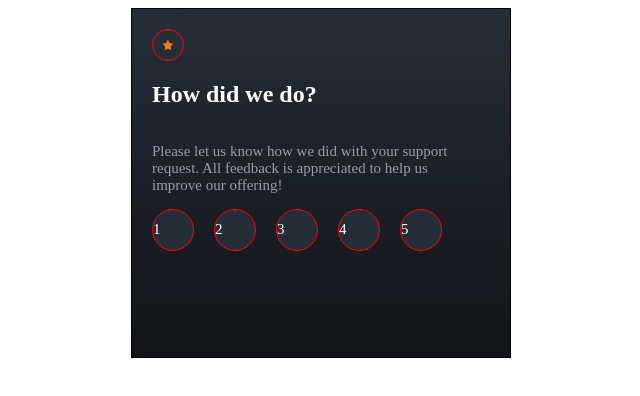
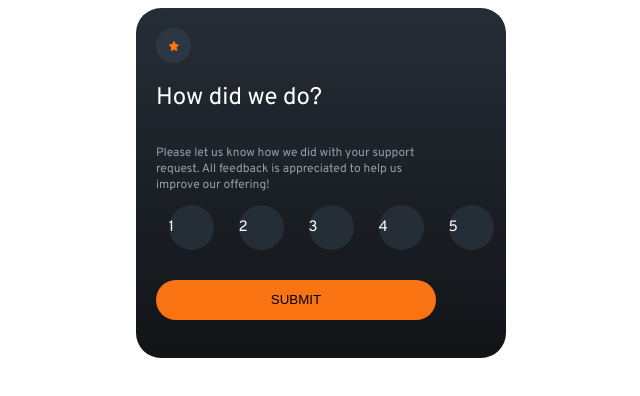
Before and after one commit to Chandramohan97/interactive-rating-component-main, a plain HTML site: page index.html in a window 1280 px wide. Shown: the whole page, without its empty margins (319-959 px from the left). Drawn offline with Linux system fonts and the light colour scheme; a web font is replaced by a local one.

Commit message:
style : incorporating fonts family and creating Submit button.

```diff
--- a/index.html
+++ b/index.html
@@ -5,6 +5,8 @@
   <meta name="viewport" content="width=device-width, initial-scale=1.0"> <!-- displays site properly based on user's device -->
 
   <link rel="icon" type="image/png" sizes="32x32" href="./images/favicon-32x32.png">
+  <link href="https://fonts.googleapis.com/css2?family=Hanken+Grotesk&family=Inder&family=Overpass&display=swap" rel="stylesheet">
+
   <link rel="stylesheet" href="./styles.css">
 
   <title>Frontend Mentor | Interactive rating component</title>
@@ -15,9 +17,9 @@
     <div class="logo">
       <img src="./images/icon-star.svg" alt="Star-sign">
     </div>
-    <h2 style="color:hsl(0, 0%, 100%);">How did we do?</h2>
+    <h2 style="color:hsl(0, 0%, 100%);font-weight:400;">How did we do?</h2>
 
-    <p>Please let us know how we did with your support
+    <p style="font-size:12px;">Please let us know how we did with your support
     request. All feedback is appreciated to help us
     improve our offering!</p>
 
@@ -41,6 +43,8 @@
 
     </div>
 
+    <input type="button" value="SUBMIT">
+
   </div>
 
 
--- a/styles.css
+++ b/styles.css
@@ -1,6 +1,7 @@
 :root{
-    --desktop-width: 380px;
+    --desktop-width: 370px;
     --mobile-width : 300px;
+    font-family: 'Overpass', sans-serif;
 }
 
 .primaryContainer{
@@ -14,6 +15,8 @@
     box-sizing: border-box;
     padding-top: 20px;
     padding-left: 20px;
+    border-radius: 25px;
+    border-width: 0px;
     /* justify-content: */
     /* margin-top: vh; */
 }
@@ -22,11 +25,12 @@
     display: flex;
     flex-direction: column;
     align-items: center;
-    height: 30px;
-    width: 30px;
+    height: 35px;
+    width: 35px;
     border-radius: 50%;
-    border: 1px solid red;
-    background-color: hsl(213, 19%, 18%);
+    border: 1px solid black groove;
+    border-width: 0px;
+    background-color: hsl(213, 19%, 22%);
 }
 img{
     height: 10px;
@@ -35,7 +39,7 @@ img{
 }
 
 p{
-    width: 300px;
+    width: 280px;
     font-size: 15px;
     color: hsl(217, 12%, 63%);
 }
@@ -43,16 +47,34 @@ p{
 .ratings{
     display: flex;
     flex-direction: row;
+    justify-content: space-around;
     /* justify-content:space-between; */
-    gap: 20px;
+    /* gap: 20px; */
 
 }
 
 .circle{
     display: flex;
-    height: 40px;
-    width: 40px;
+    height: 45px;
+    width: 45px;
     border-radius: 50%;
+    margin: auto;
     border: 1px solid red;
     background-color: hsl(213, 19%, 18%);
+    border-width: 0px;
 }
+
+input{
+    background-color: hsl(25, 97%, 53%);
+    margin-top: 30px;
+    width: 80%;
+    height: 40px;
+    border-radius: 20px;
+    border-width: 0px;
+}
+
+input:hover{
+    cursor: pointer;
+    background-color: hsl(0, 0%, 100%);
+    color :hsl(25, 97%, 53%);
+}
```
